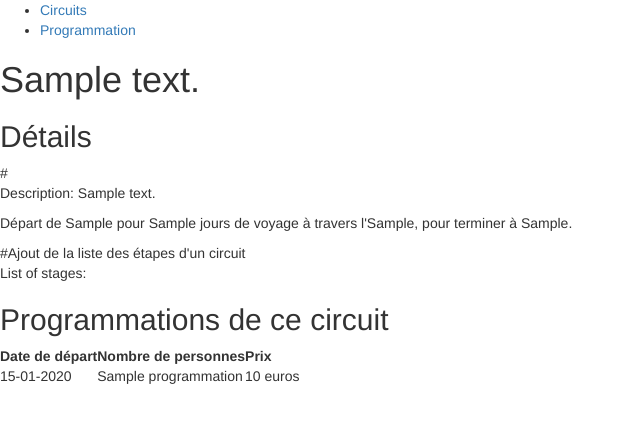
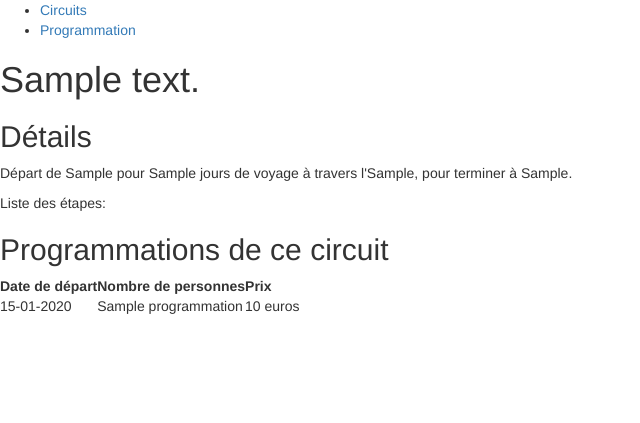
Before and after one commit to KNIGHTTH0R/travelAgencyApp, a PHP site: template agvoyapp/templates/frontoffice/circuitshow.html.twig in a window 1280 px wide. Shown: the top 423 px of the page, without its empty margins (0-640 px from the left). Run offline with PHP 8.4, Linux system fonts and the light colour scheme; the template is opened without the code that fills it: most values are stand-ins (such as "Sample title", 1, 10 or a date in 2020); some libraries are stand-ins or nearby versions.

Commit message:
Fixing last commit and removing some frenglish

```diff
--- a/agvoyapp/templates/frontoffice/circuitshow.html.twig
+++ b/agvoyapp/templates/frontoffice/circuitshow.html.twig
@@ -10,18 +10,18 @@
   <h1>{{ circuit.description }}</h1>
 
 	<h2>Détails</h2>
-
-#			<p>Description: {{ circuit.description }}</p>
-
+			<!--
+			<p>Description: {{ circuit.description }}</p>
+			-->
 	 		<p>Départ de {{ circuit.villeDepart }} pour {{ circuit.dureeCircuit }} jours
          de voyage à travers l'{{ circuit.paysDepart }}, pour terminer à
          {{ circuit.villeArrivee }}.</p>
-#Ajout de la liste des étapes d'un circuit
-			<p>List of stages:</p>
+<!--Ajout de la liste des étapes d'un circuit-->
+			<p>Liste des étapes:</p>
 				<ul>
 				{% for etape in circuit.getEtapes() %}
 					<li>
-						<p>Stage in {{ etape.nom }} for {{ etape.duree }} days. </p>
+						<p>Etape à {{ etape.villeEtape }} pendant {{ etape.nombreJours }} jours. </p>
 					</li>
 				{% endfor %}
 				</ul>
```
